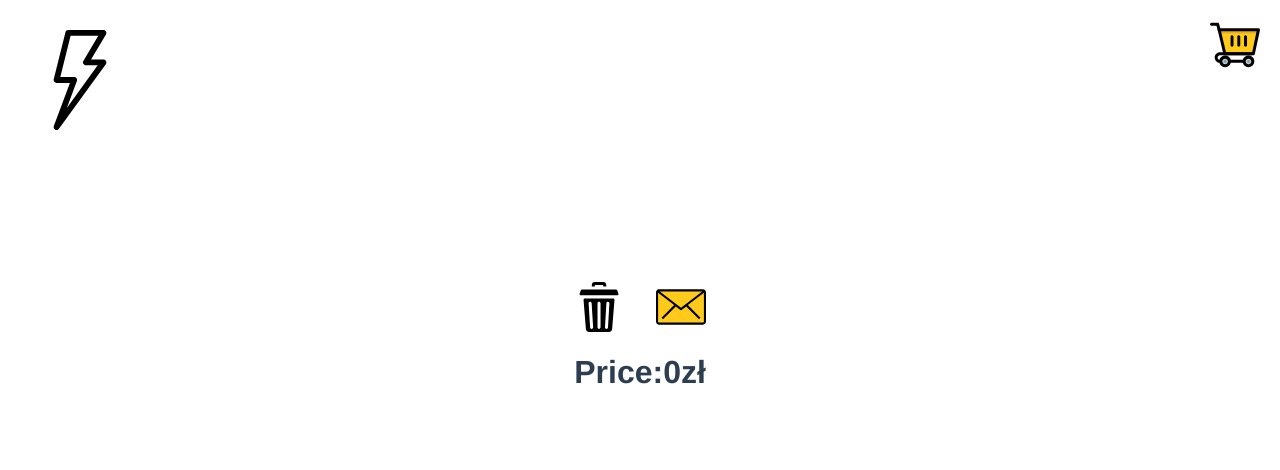
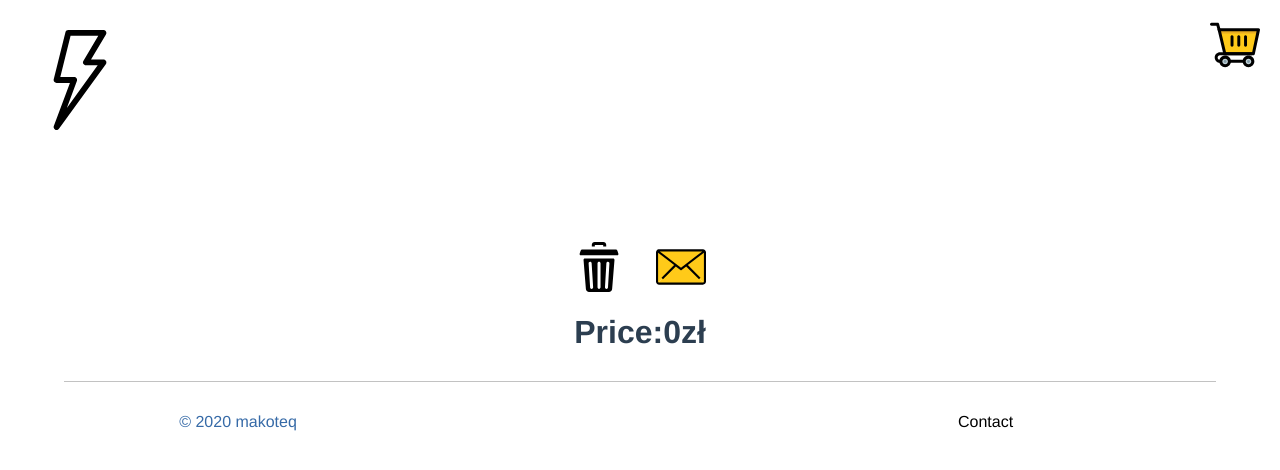
Before and after one commit to makoteq/Cardshop, a Vue app: page /cart in a window 1280 px wide. Shown: the top 470 px of the page. Built offline with nearby package versions, Linux system fonts and the light colour scheme.

Commit message:
fix footer

```diff
--- a/src/App.vue
+++ b/src/App.vue
@@ -2,18 +2,20 @@
   <div id="app">
     <navbar />
     <router-view />
+    <footerbar />
   </div>
 </template>
 <script>
 // @ is an alias to /src
 import navbar from "@/components/navbar.vue";
 
-// import footerbar from "@/components/footerbar.vue";
+import footerbar from "@/components/footerbar.vue";
 
 export default {
   name: "App",
   components: {
-    navbar
+    navbar,
+    footerbar
   }
 };
 </script>
--- a/src/views/Cart.vue
+++ b/src/views/Cart.vue
@@ -8,7 +8,7 @@
         <b-list-group-item
           v-for="item in info"
           :key="item.id"
-          style="cursor:pointer;"
+          style="cursor:pointer"
           >1x {{ item.title
           }}<span style="color:#ffca19"> {{ item.price }}zł</span>
         </b-list-group-item>
@@ -68,10 +68,9 @@ export default {
 <style lang="scss">
 .containerCart {
   margin: 0 auto;
-  height: 90vh;
   width: 60%;
   padding: 2vw;
-  margin-top: 20vh;
+  margin-top: 15vh;
   text-align: center;
   font-weight: bold;
 }
--- a/src/views/Home.vue
+++ b/src/views/Home.vue
@@ -1,5 +1,5 @@
 <template>
-  <div class="container">
+  <div>
     <input
       class="input"
       type="text"
@@ -7,7 +7,6 @@
       name="search"
     />
 
-    <div class="containerIn">
     <div v-show="loading" class="sk-circle">
       <div class="sk-circle1 sk-child"></div>
       <div class="sk-circle2 sk-child"></div>
@@ -22,7 +21,7 @@
       <div class="sk-circle11 sk-child"></div>
       <div class="sk-circle12 sk-child"></div>
     </div>
-      <div class="itemContainer">
+    <div class="containerIn">
       <div v-for="item in info" :key="item.id" class="item">
         <div style=" text-align: center;" class="half">
           <img :src="item.img.url" width="50%" alt="" />
@@ -39,7 +38,6 @@
             width="40"
             alt=""
           />
-          </div>
         </div>
       </div>
     </div>
@@ -91,10 +89,11 @@ export default {
 }
 .containerIn {
   margin: 0 auto;
-  height: 90vh;
-  width: 100%;
+  width: 90%;
   padding: 2vw;
-  float: left;
+
+  text-align: center;
+  margin: 0 auto;
 }
 .header {
   font-size: 120%;
@@ -112,7 +111,6 @@ export default {
   text-align: left;
   min-height: 200px;
   margin: 0 auto;
-  margin-bottom: 2vh;
 }
 .half {
   min-height: 100%;
```
Lines whose indentation alone changed are shown as unchanged.
